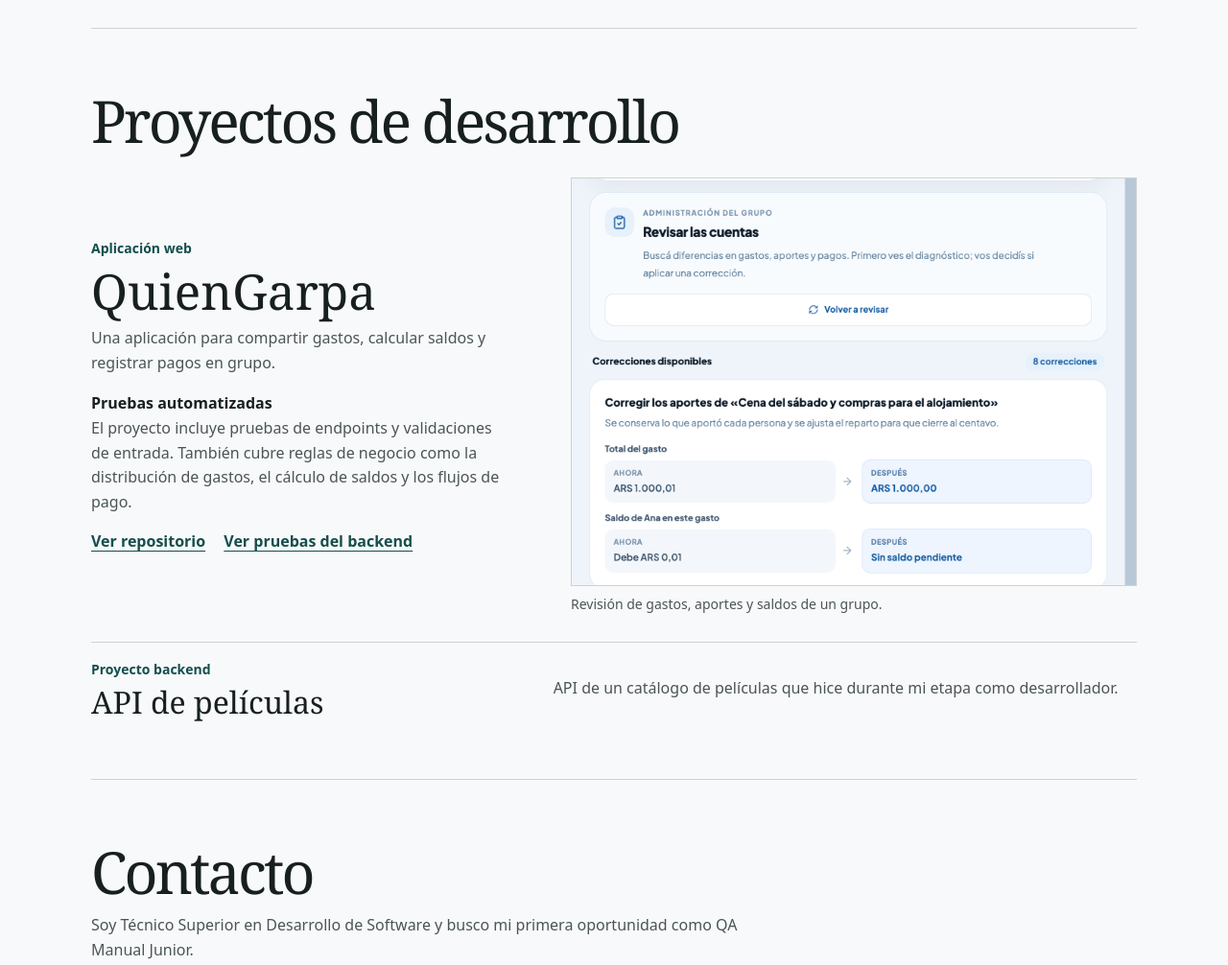
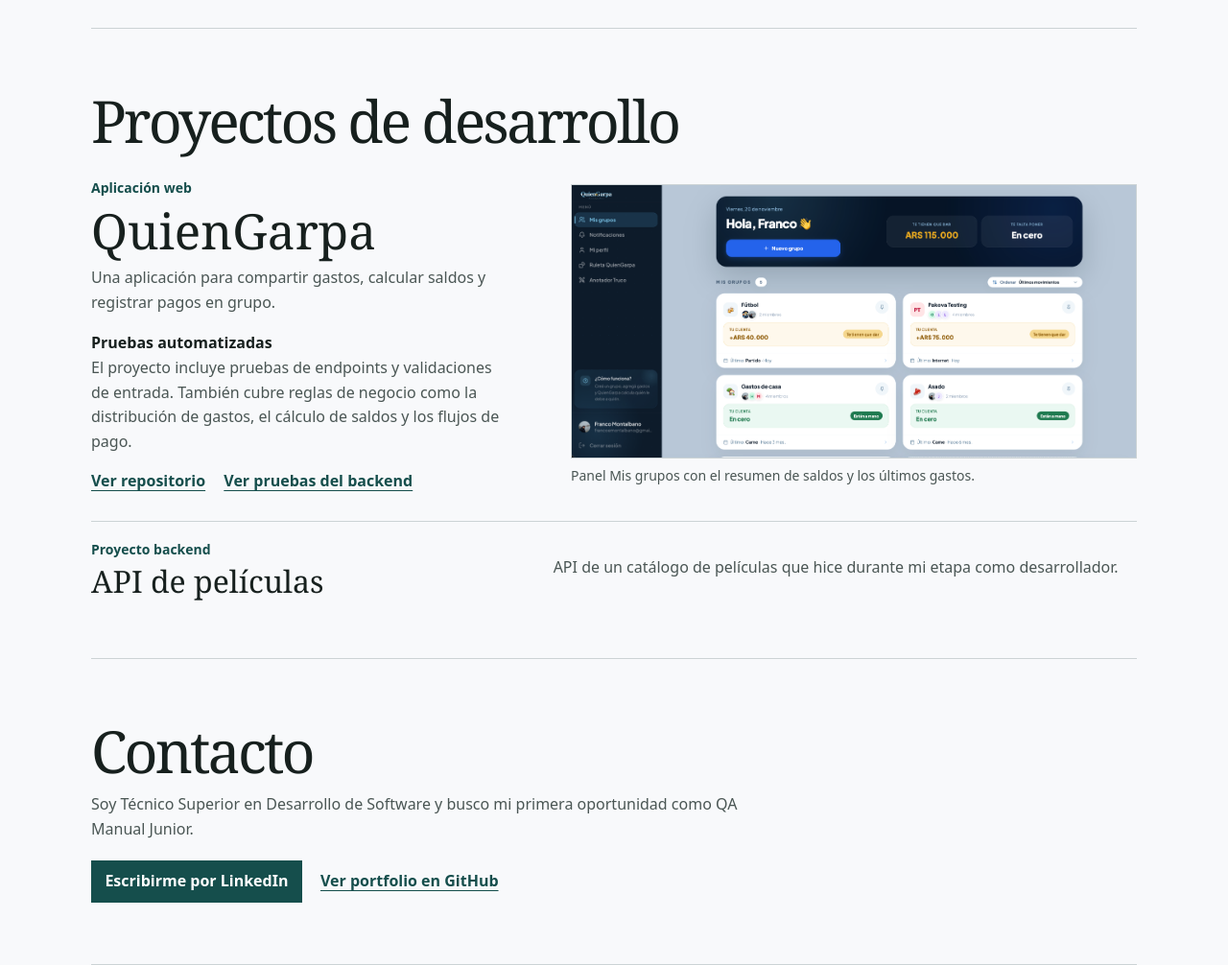
Before and after one commit to francoemontalbano/proyectos-qa, a plain HTML site: page docs/index.html in a window 1280 px wide. Shown: the part 1520-2526 px from the top of the page at 96% size. Drawn offline with Linux system fonts and the light colour scheme.

Commit message:
Publicar portfolio de QA Manual Junior

```diff
--- a/docs/index.html
+++ b/docs/index.html
@@ -83,8 +83,8 @@
           </div>
         </div>
         <figure>
-          <div class="screenshot"><img src="assets/quiengarpa-cuentas.png" width="768" height="1024" loading="lazy" alt="Revisión de cuentas en QuienGarpa con una corrección propuesta para el total de un gasto y el saldo de una participante"></div>
-          <figcaption>Revisión de gastos, aportes y saldos de un grupo.</figcaption>
+          <div class="screenshot"><img src="assets/quiengarpa-mis-grupos.png" width="2838" height="1368" loading="lazy" alt="Panel Mis grupos de QuienGarpa con el total por cobrar, los saldos por grupo y sus últimos movimientos"></div>
+          <figcaption>Panel Mis grupos con el resumen de saldos y los últimos gastos.</figcaption>
         </figure>
       </article>
       <article class="movie">
--- a/docs/styles.css
+++ b/docs/styles.css
@@ -55,8 +55,8 @@ dd, .section-intro, .work-row > p:not(.label), .feature-copy > p:not(.label), .m
 .feature-copy h3 { font-size: clamp(2.2rem, 4vw, 3.2rem); margin-block: .4rem .65rem; }
 .feature-copy h4 { margin-top: 1.05rem; }
 .feature-copy .links { margin-top: 1rem; }
-.screenshot { overflow: hidden; border: 1px solid var(--rule); aspect-ratio: 768 / 555; }
-.screenshot img { width: 100%; height: auto; display: block; margin-top: -8%; }
+.screenshot { border: 1px solid var(--rule); }
+.screenshot img { width: 100%; height: auto; display: block; }
 figcaption { margin-top: .45rem; font-size: .875rem; }
 .movie { border-top: 1px solid var(--rule); display: grid; grid-template-columns: minmax(0, .85fr) minmax(0, 1.15fr); gap: .6rem 2rem; align-items: center; padding-top: 1.1rem; }
 .movie h3 { margin-top: .3rem; }
```
Also changed, not shown: docs/assets/quiengarpa-cuentas.png (deleted), docs/assets/quiengarpa-mis-grupos.png (added).
